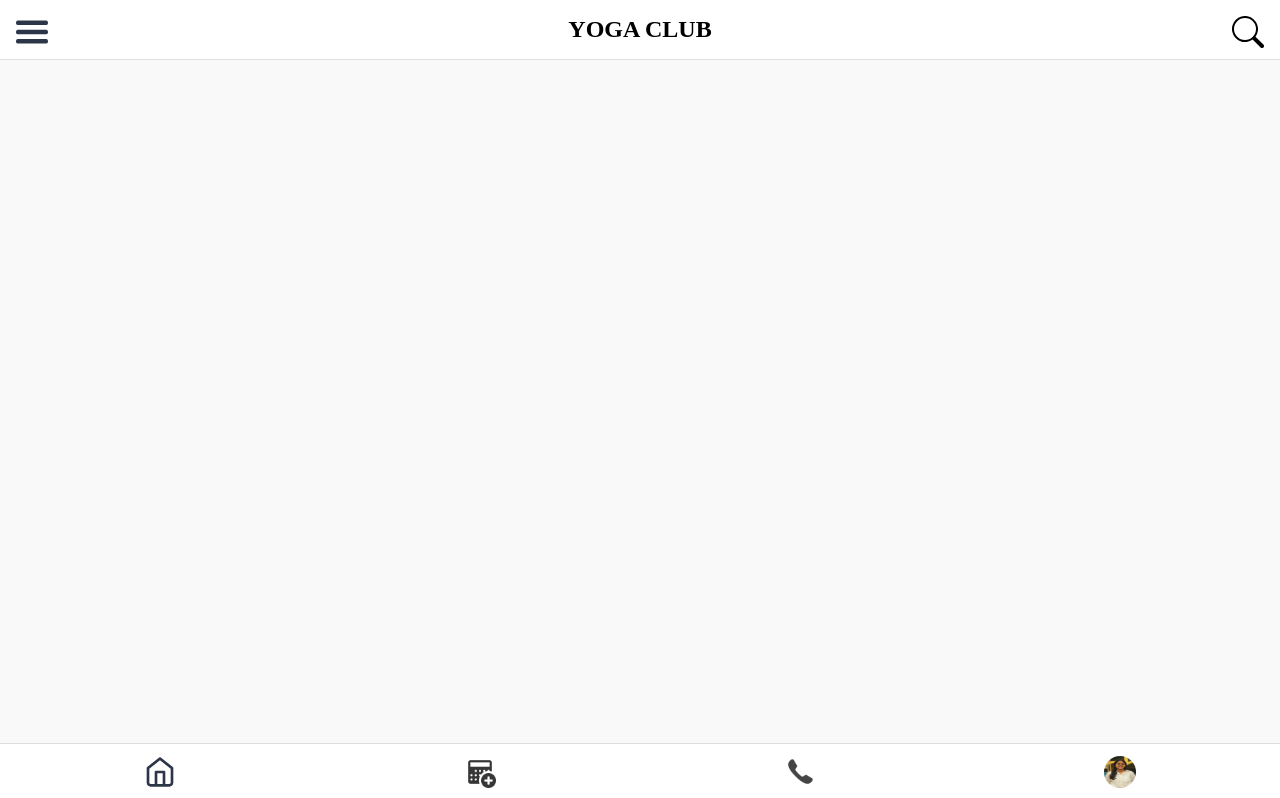
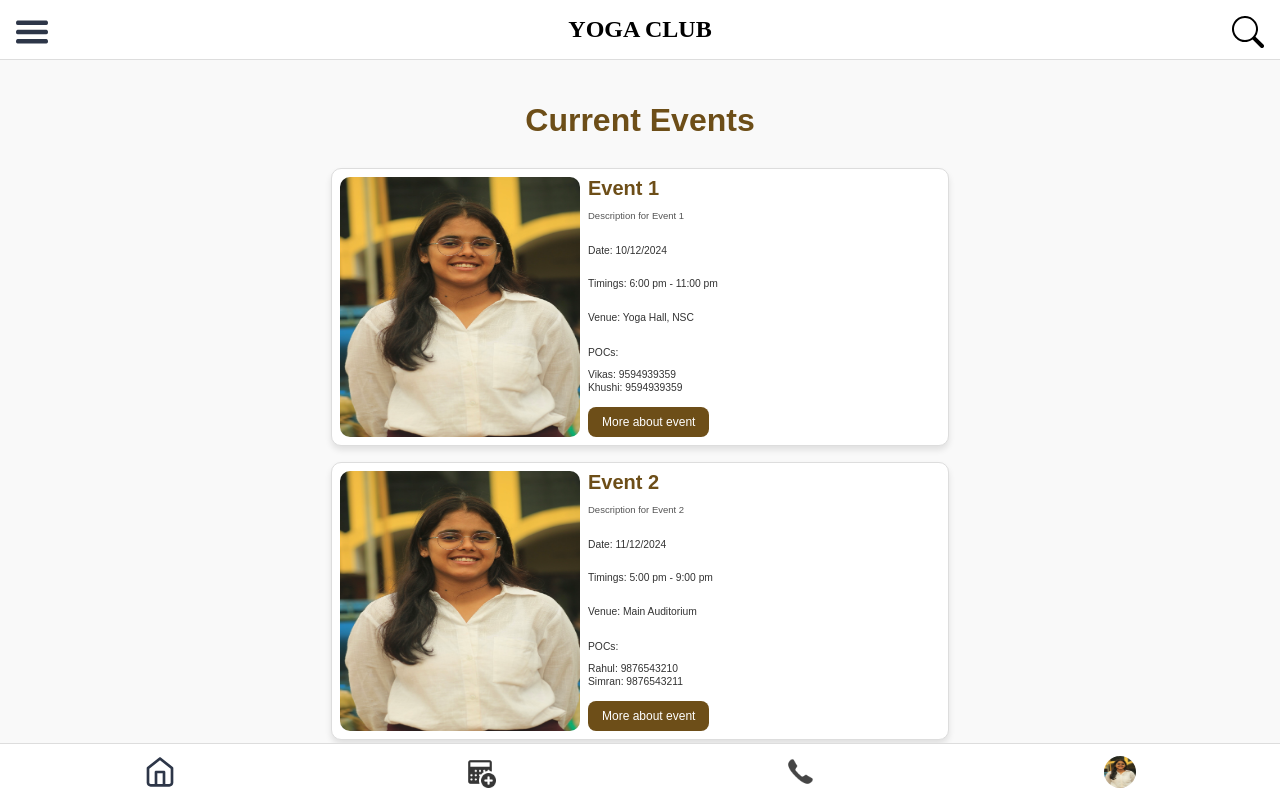
Before and after one commit to PrayagGP/yoga-website, a React (Create React App) app in the folder frontend/: page /eventslist in a window 1280 px wide. Before the commit this address had no page. Shown: the top 798 px of the page. Built offline with nearby package versions, Linux system fonts and the light colour scheme; a web font is replaced by a local one.

Commit message:
Routing left

```diff
--- a/frontend/src/App.js
+++ b/frontend/src/App.js
@@ -7,6 +7,8 @@ import Homepage from "./components/homepage.js";
 import Events from "./components/EventsPage.js";
 import EventsList from "./components/EventList.js";
 import TeamcatogPage from "./components/teamcatogPage.js";
+import EventDetails from "./components/EventDetails.jsx";
+import Developers from "./components/DevelopersTeam.jsx";
 // =======
 import Contact from "./components/Contact";
 // >>>>>>> dd795f28c1fed336cea3a1a39828cb0bcbd03409
@@ -18,6 +20,11 @@ function App() {
       <Routes>
           <Route path="/" element={<Homepage />} />
           <Route path="/contact" element={<Contact />} />
+          <Route path="/events" element={<Events />} />
+          <Route path="/eventslist" element={<EventsList />} />
+          <Route path="/eventdetails" element={<EventDetails />} />
+          <Route path="/teamcatog" element={<TeamcatogPage />} />
+          <Route path="/developers" element={<Developers />} />
       </Routes>
       <Footer /> {/* Footer uses Link, so this works now */}
     </div>
--- a/frontend/src/components/EventList.css
+++ b/frontend/src/components/EventList.css
@@ -4,6 +4,7 @@ body {
     margin: 0;
     padding: 0;
     background-color: #f9f9f9;
+    min-height: 100vh;
   }
 
   .page-title {
@@ -17,6 +18,8 @@ body {
     flex-direction: column;
     align-items: center;
     padding: 20px;
+    padding-bottom: 60px;
+    min-height: calc(100vh - 60px);
   }
 
   .event-card {
@@ -31,6 +34,7 @@ body {
     max-width: 600px;
     max-height: 260px;
     box-shadow: 0 4px 6px rgba(0, 0, 0, 0.1);
+
   }
 
   .event-image {
--- a/frontend/src/components/EventsPage.css
+++ b/frontend/src/components/EventsPage.css
@@ -11,6 +11,8 @@ body {
     flex-direction: column;
     align-items: center;
     gap: 15px;
+    padding-bottom: 60px;
+
 }
 
 .Events {
--- a/frontend/src/components/Footer.css
+++ b/frontend/src/components/Footer.css
@@ -11,6 +11,8 @@
     background-color: white;
     padding: 8px 0;
     border-top: 1px solid #ddd;
+    z-index: 1000;
+    height: 40px;
   }
 
   .profile-pic {
```
Also changed, not shown: 2 other files (tests, documents, lock files or other folders).
